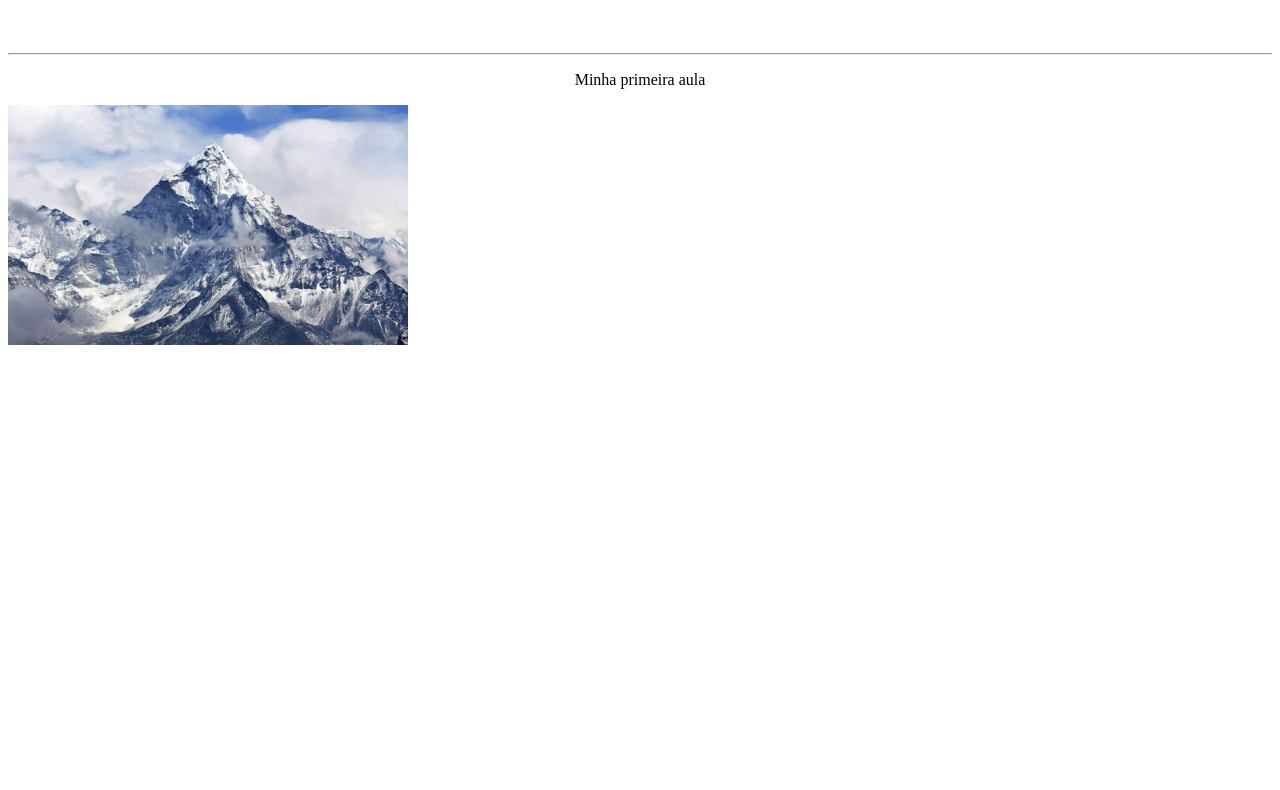
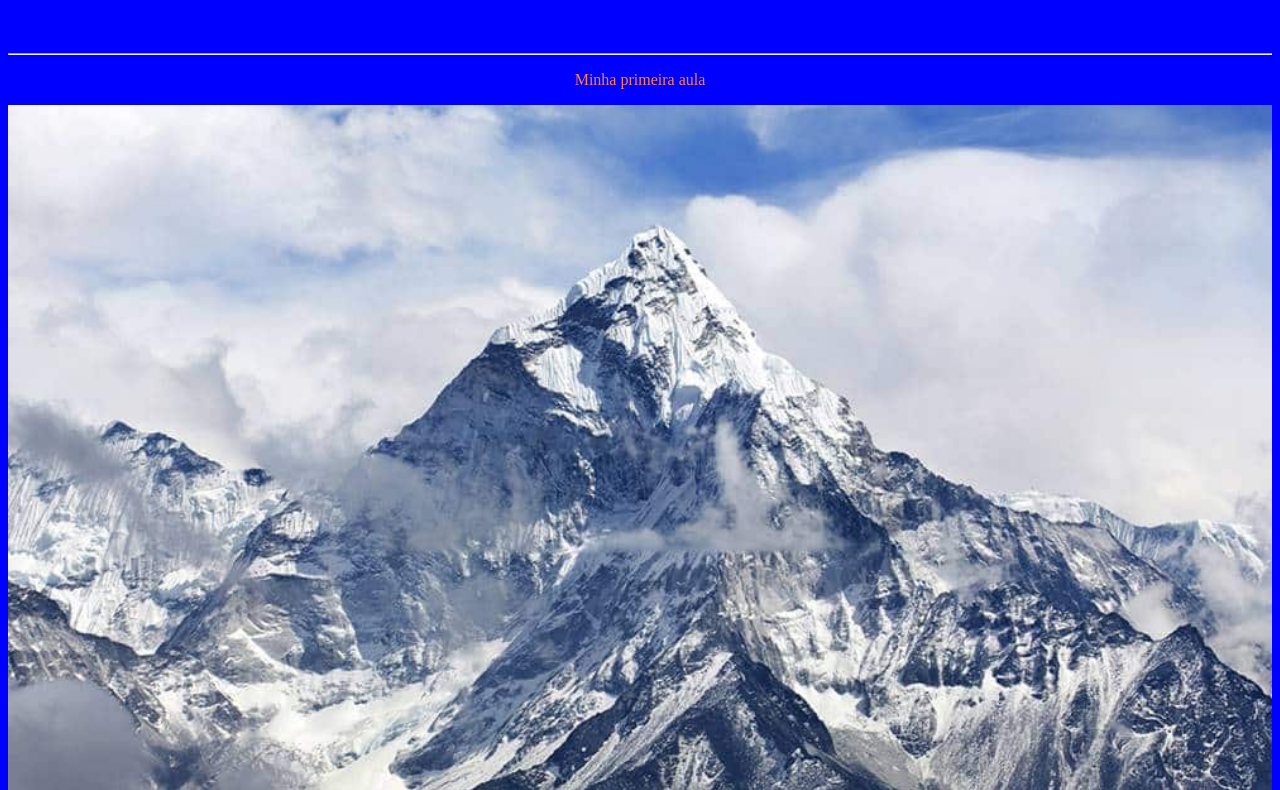
Before and after one commit to diegofpk/sisnet-webdesign, a plain HTML site: page Hello World2.html in a window 1280 px wide. Shown: the part 196-986 px from the top of the page. Before the commit the page ends 800 px from the top, so only its background shows below. Drawn offline with Linux system fonts and the light colour scheme.

Commit message:
Add files via upload

```diff
--- a/Hello World2.html
+++ b/Hello World2.html
@@ -3,10 +3,10 @@
 	<head>
  		<title>Hello World!</title>
 	</head>
-	<body>
+	<body bgcolor="blue">
 		<h1 style="text-align:center; font-size: 100px; font-family: Arial;">Hello World!</h1>
         <hr>
-        <p style="text-align: center;">Minha primeira aula</p>
-        <img width="400px" src="montanha.jpg"/>
+        <p style="text-align: center; color:coral;">Minha primeira aula</p>
+        <img width="100%" src="montanha.jpg"/>
 	</body>
 </html>
```
